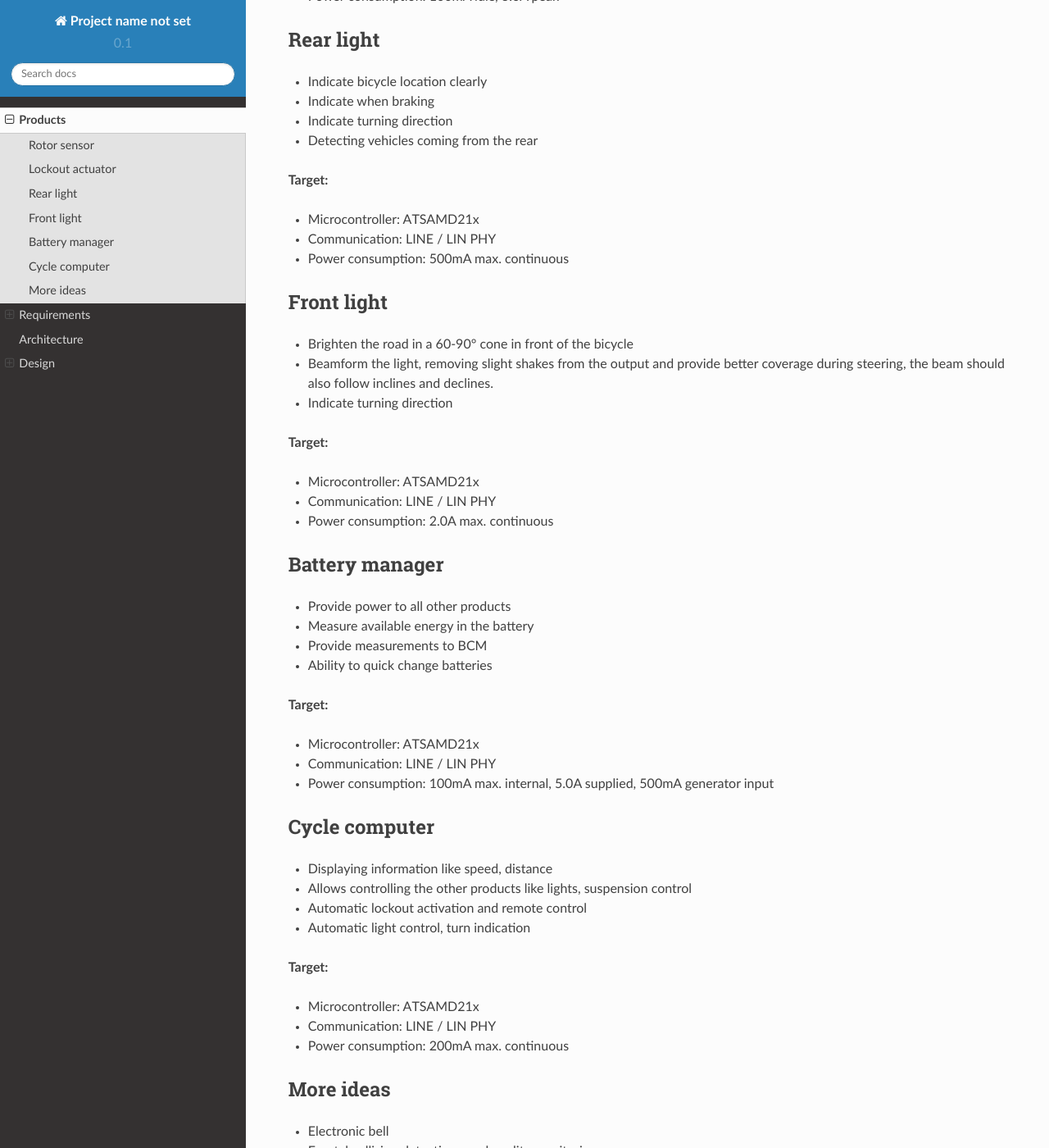
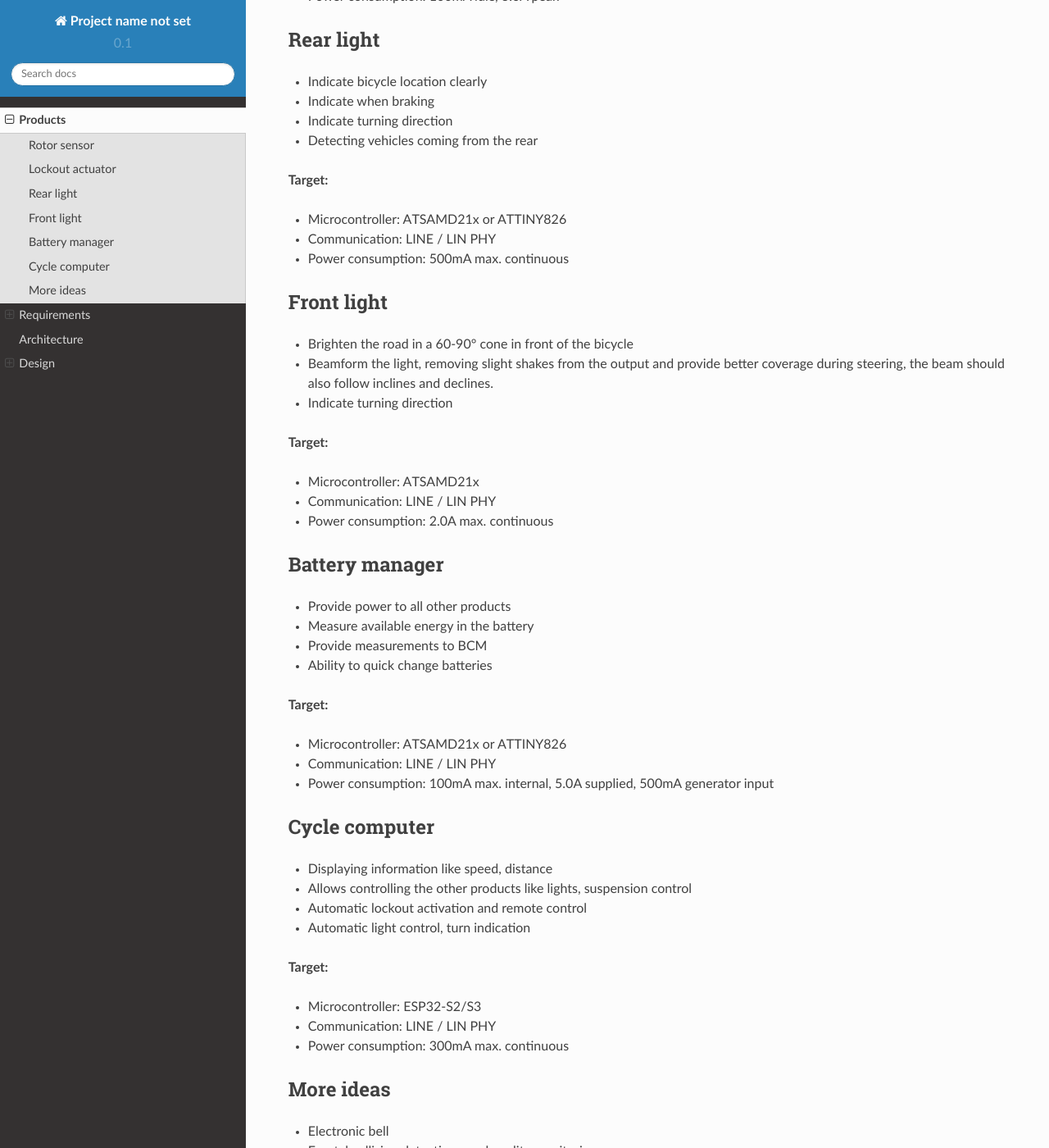
Before and after one commit to c4deszes/bike-electronics-system, a Sphinx documentation site: the page built from docs/products.rst, in a window 1280 px wide and 1400 px high, scrolled down 840 px. Shown: the whole window at 82% size. Built offline with Sphinx 7.4.7 and the Read the Docs theme 2.0.0, drawn with Linux system fonts in a browser that asks for light colours.

```diff
--- a/docs/products.rst
+++ b/docs/products.rst
@@ -42,7 +42,7 @@ Rear light
 
 **Target:**
 
-* Microcontroller: ATSAMD21x
+* Microcontroller: ATSAMD21x or ATTINY826
 * Communication: LINE / LIN PHY
 * Power consumption: 500mA max. continuous
 
@@ -70,7 +70,7 @@ Battery manager
 
 **Target:**
 
-* Microcontroller: ATSAMD21x
+* Microcontroller: ATSAMD21x or ATTINY826
 * Communication: LINE / LIN PHY
 * Power consumption: 100mA max. internal, 5.0A supplied, 500mA generator input
 
@@ -84,9 +84,9 @@ Cycle computer
 
 **Target:**
 
-* Microcontroller: ATSAMD21x
+* Microcontroller: ESP32-S2/S3
 * Communication: LINE / LIN PHY
-* Power consumption: 200mA max. continuous
+* Power consumption: 300mA max. continuous
 
 More ideas
 ----------
--- a/docs/reqs/battery.rst
+++ b/docs/reqs/battery.rst
@@ -11,7 +11,7 @@ Battery
   :id: REQ_BATTERY_CURRENT
   :status: draft
 
-  The battery shall be able to provide 5A peak current and 2A contiuously.
+  The battery shall be able to provide ``5A`` peak current and ``2A`` contiuously.
 
 .. req:: Battery capacity
   :id: REQ_BATTERY_CAPACITY
--- a/docs/reqs/controls.rst
+++ b/docs/reqs/controls.rst
@@ -47,7 +47,7 @@ Battery
   There should be an LED indication on the battery management system showing that:
 
   * the battery is connected and good, by a solid red color
-  * the battery is connected but has a low charge, by a blinking red color
+  * the battery is connected but has a low charge, by a slowly blinking red color
   * the battery is connected but has a very low charge, by a a rapidly blinking red color
 
 .. req:: Battery removal intent
--- a/docs/reqs/index.rst
+++ b/docs/reqs/index.rst
@@ -3,7 +3,10 @@ Requirements
 
 .. toctree::
 
+    battery
     controls
+    environmental
     lights
     radar
+    speed
     suspension
--- a/docs/reqs/lights.rst
+++ b/docs/reqs/lights.rst
@@ -34,8 +34,8 @@ Modes
         * Brake light is enabled but only if the rear light can determine the condition on it's own
 
     * - Adaptive
-      - * Front light is on, level is set according to ambient light level
-        * Rear light is on, level is set according to ambient light level
+      - * Front light is on, level is set according to ambient light level (optionally enabled daytime running lights)
+        * Rear light is on, level is set according to ambient light level (optionally enabled daytime running lights)
         * Brake lights come on during braking
         * Turn signals are enabled upon user request
         * High beams also turn on upon user request
--- a/docs/reqs/speed.rst
+++ b/docs/reqs/speed.rst
@@ -17,7 +17,7 @@ Speed
   :id: REQ_ACCELERATION_RANGE
   :status: final
 
-  The rotor sensor shall be capable of measuring accelerations from ``-3g`` to ``3g``.
+  The rotor sensor shall be capable of measuring accelerations from ``-1.5g`` to ``1.5g``.
 
 .. req:: Tire Pressure monitoring
   :id: REQ_TIRE_PRESSURE_MONITOR
```
Also changed, not shown: docs/reqs/environmental.rst (added, +67 -0 lines).
